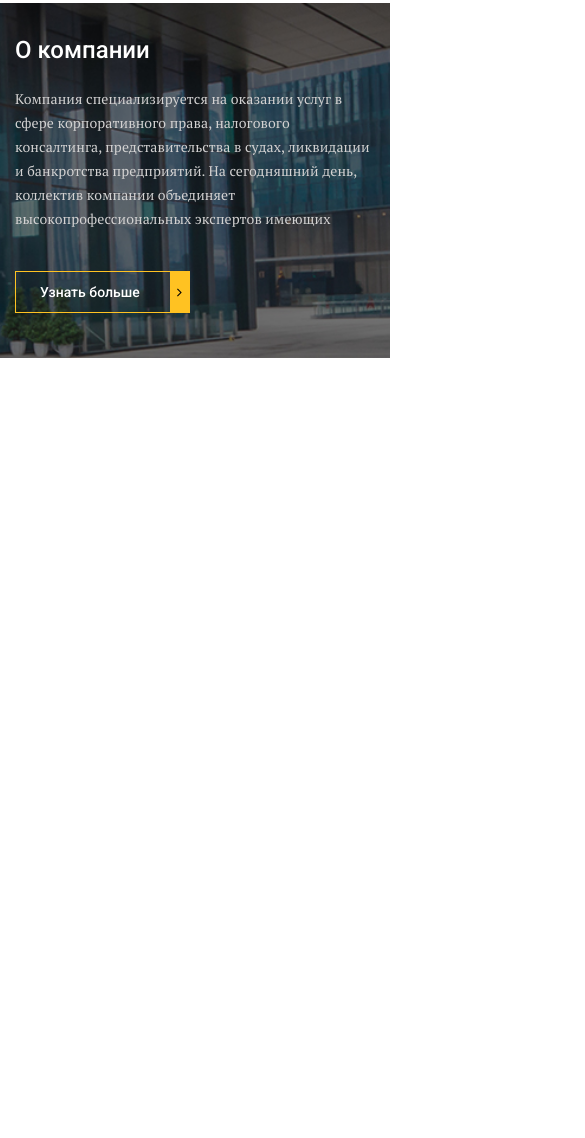
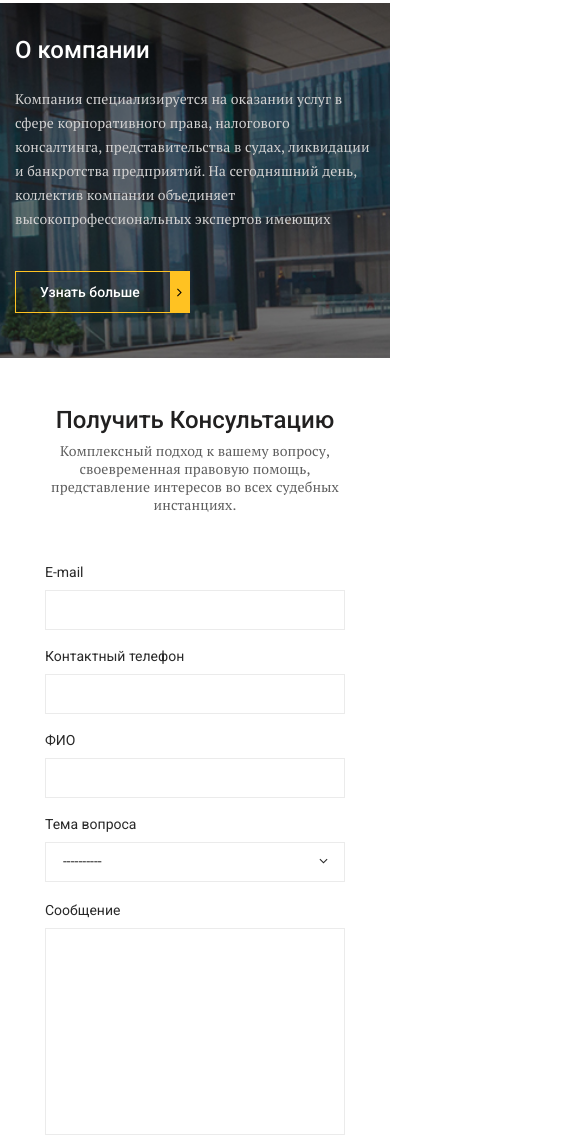
Before and after one commit to Nielll951/Site1, a plain HTML site: page index.html in a window 390 px wide. Shown: the part 2205-3343 px from the top of the page, 585 px wide, since content can reach past the window. Before the commit the page ends 2563 px from the top, so only its background shows below. Drawn offline with nearby package versions, Linux system fonts and the light colour scheme; files whose address does not match are found by name.

Commit message:
completed section form's adaptivity

```diff
--- a/css/media.css
+++ b/css/media.css
@@ -7,6 +7,14 @@
       max-width: 80%;
       min-height: 330px;
       margin: 30px auto;
+   }
+
+   .form__inner {
+      background-image: none;
+   }
+
+   .form__box {
+      margin: 0 auto;
    }
 }
 
@@ -19,18 +27,38 @@
       display: block;
    }
 
-   .services__title-box {
+   .services__title-box,
+   .form__title-box,
+   .news__title-box {
       padding: 0;
       text-align: center;
       margin: 0 auto 30px;
    }
 
-   .services__title-box::before {
+   .services__title-box::before,
+   .form__title-box::before,
+   .news__title-box::before {
       display: none;
    }
 
    .services__btn {
       text-align: center;
+   }
+
+   .form__box-inner {
+      display: block;
+   }
+
+   .form__box-left {
+      max-width: 100%;
+   }
+
+   .form__box-right {
+      max-width: 100%;
+   }
+
+   .form__box-inner .jq-selectbox__select {
+      margin-bottom: 10px;
    }
 }
 
@@ -71,6 +99,10 @@
    .menu li+li {
       padding-left: 0;
    }
+
+   .form__box {
+      padding-top: 10px;
+   }
 }
 
 @media (max-width: 600px) {
--- a/css/style.css
+++ b/css/style.css
@@ -373,7 +373,7 @@ body {
 }
 
 .form {
-   padding-top: 30px;
+   padding: 50px 30px 0;
 }
 
 .form__inner {
```
Also changed, not shown: index.html (+1 -1 lines).
